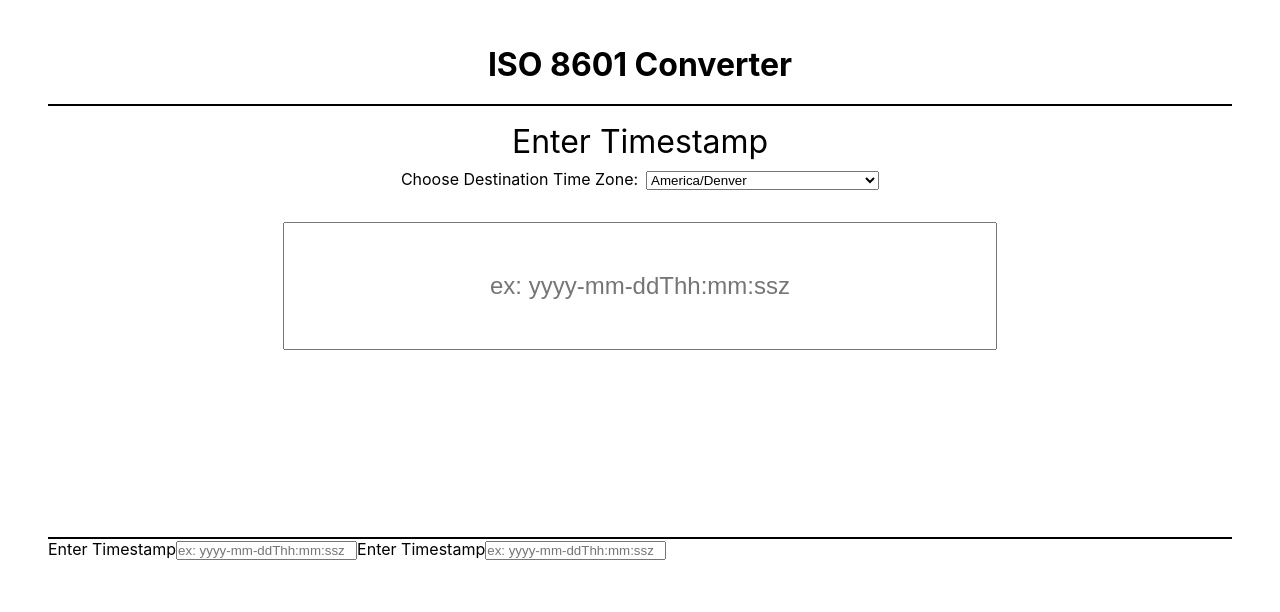
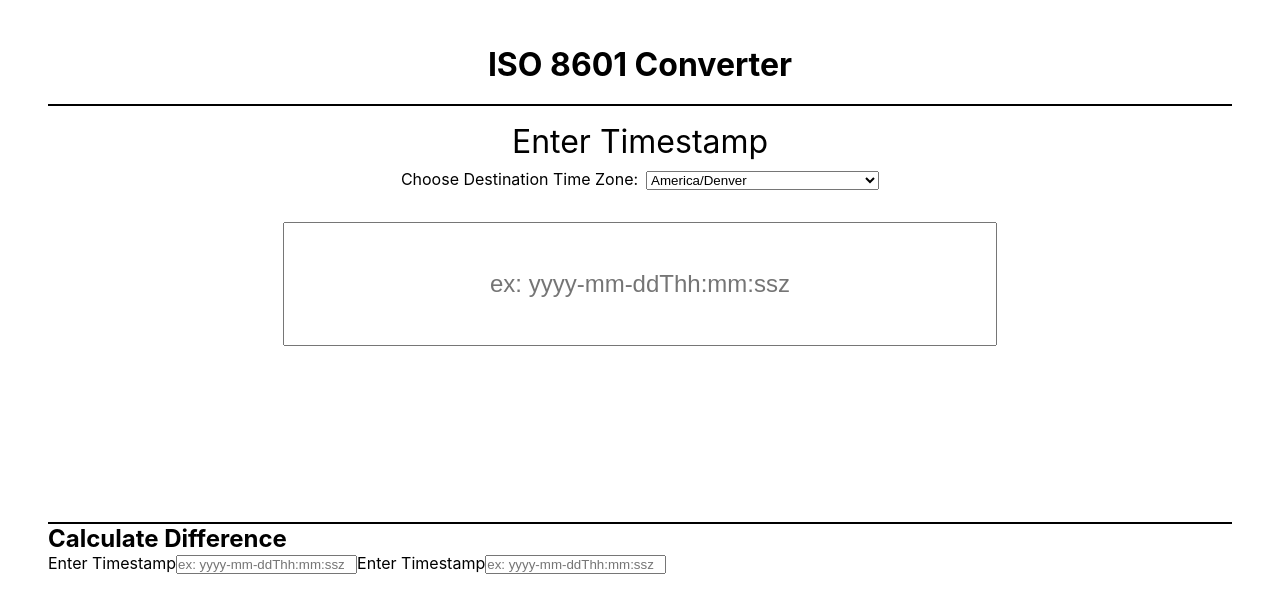
Before and after one commit to tylrs/iso-8601-converter, a React (Create React App) app: page / in a window 1280 px wide. Shown: the top 612 px of the page. Built offline with nearby package versions, Linux system fonts and the light colour scheme.

Commit message:
Add title to diff section

```diff
--- a/src/components/App/App.js
+++ b/src/components/App/App.js
@@ -57,6 +57,7 @@ const App = () => {
         }
         </section>
         <section className='diff-section'>
+          <h2>Calculate Difference</h2>
           <label className='diff-label-1' htmlFor='timestamp'>Enter Timestamp</label>
           <input
             className='timestamp-input-1'
```
